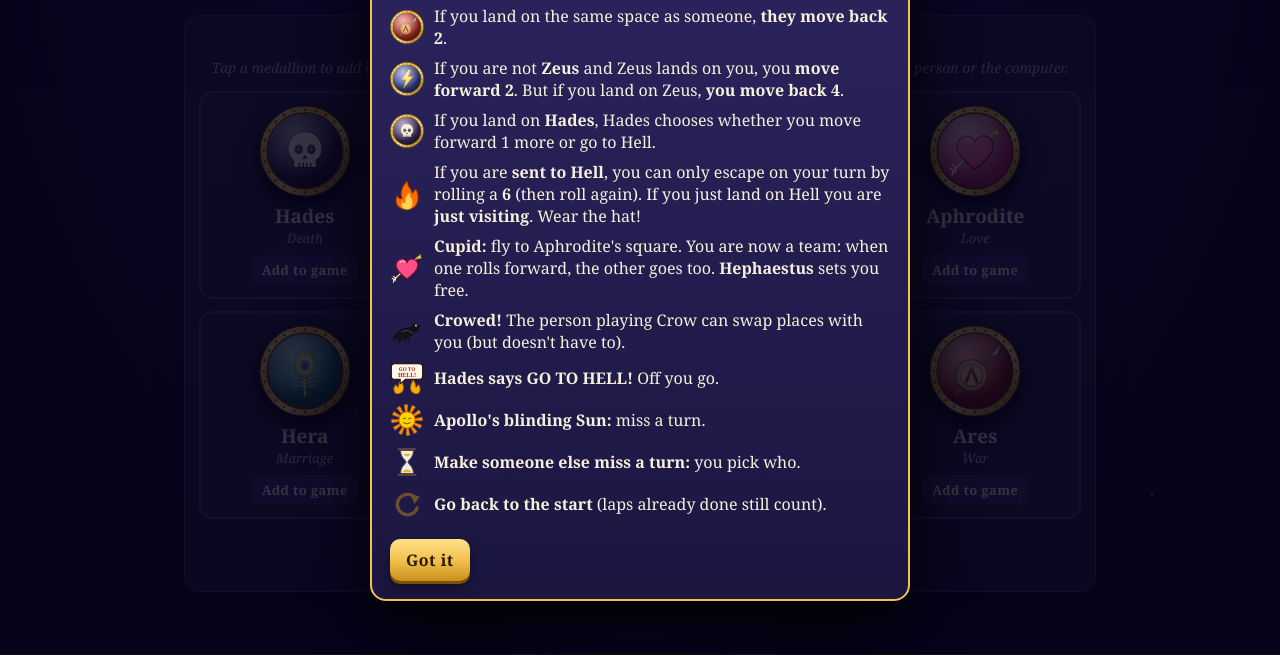
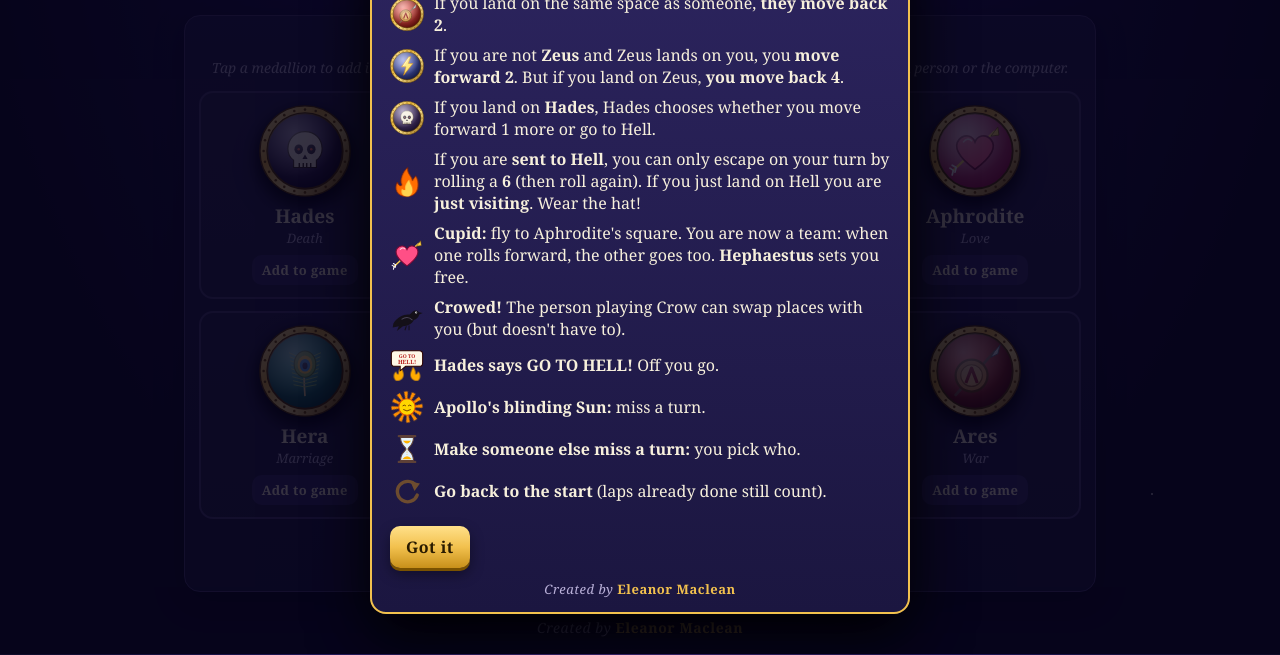
Before and after one commit to djgm1/game-race-around-olympia, a plain HTML site: page index.html in a window 1280 px wide. Both pictures are taken after a click on the button "Read the rules". Shown: the part 146-801 px from the top of the page. Drawn offline with Linux system fonts and the light colour scheme.

Commit message:
Add files via upload

```diff
--- a/index.html
+++ b/index.html
@@ -135,6 +135,9 @@ button.ghost{background:#ffffff10;color:var(--ink);border:1px solid var(--line);
 .win svg.medal{width:150px;height:150px;animation:bob 1s ease-in-out infinite}
 .confetti{position:fixed;top:-20px;width:12px;height:12px;z-index:60;animation:fall linear forwards;pointer-events:none}
 @keyframes fall{to{transform:translateY(110vh) rotate(720deg)}}
+.credit{text-align:center;color:var(--muted);font-style:italic;font-size:14px;padding:6px 10px 18px;letter-spacing:.04em}
+.credit b{color:var(--gold);font-style:normal}
+.mbox .credit{padding:12px 0 0;font-size:13px}
 </style>
 </head>
 <body>
@@ -192,11 +195,13 @@ button.ghost{background:#ffffff10;color:var(--ink);border:1px solid var(--line);
   </div>
 </section>
 
+<footer class="credit">Created by <b>Eleanor Maclean</b></footer>
 <div class="flash" id="flash"></div>
 <div class="modal hidden" id="modal"><div class="mbox" id="mbox"></div></div>
 
 <script>
 (()=>{
+const CREDIT='<div class="credit">Created by <b>Eleanor Maclean</b></div>';
 /* ================= ART ================= */
 const ICON={
  hades:`<path d="M50 16c-18 0-30 13-30 30 0 9 4 16 10 20v13h40V66c6-4 10-11 10-20 0-17-12-30-30-30z" fill="#f3ead8" stroke="#2a1d10" stroke-width="2"/><ellipse cx="39" cy="47" rx="7.5" ry="8.5" fill="#1b1020"/><ellipse cx="61" cy="47" rx="7.5" ry="8.5" fill="#1b1020"/><circle cx="39" cy="47" r="2.2" fill="#ff5a36"/><circle cx="61" cy="47" r="2.2" fill="#ff5a36"/><path d="M50 56l-4.5 8h9z" fill="#1b1020"/><path d="M40 79v-8M47 79v-8M53 79v-8M60 79v-8" stroke="#2a1d10" stroke-width="2.5"/>`,
@@ -424,7 +429,7 @@ function checkWin(prefer){
   const w=P.filter(p=>p.laps>=LAPS); if(!w.length) return false;
   const winner=w.includes(prefer)?prefer:w[0]; over=true; waitingHuman=false; render();
   log(`🏆 ${nm(winner)} has raced round Olympus three times and WINS!`); SFX.win(); flash('white');
-  const box=$('mbox'); box.innerHTML=`<div class="win">${medal(winner.god)}<h3>${winner.name} wins!</h3><p>Three times round Olympus. Glory to ${winner.name}!</p><div class="opts"><button id="againBtn">Play again with the same gods</button><button class="ghost" id="setupBtn">Choose different gods</button></div></div>`;
+  const box=$('mbox'); box.innerHTML=`<div class="win">${medal(winner.god)}<h3>${winner.name} wins!</h3><p>Three times round Olympus. Glory to ${winner.name}!</p><div class="opts"><button id="againBtn">Play again with the same gods</button><button class="ghost" id="setupBtn">Choose different gods</button></div>${CREDIT}</div>`;
   $('modal').classList.remove('hidden');
   $('againBtn').addEventListener('click',()=>{closeModal();startGame();});
   $('setupBtn').addEventListener('click',()=>{closeModal();P=[];$('game').classList.add('hidden');$('setup').classList.remove('hidden');});
@@ -459,7 +464,7 @@ function showRules(){
    <li>${ic('makemiss')}<span><b>Make someone else miss a turn:</b> you pick who.</span></li>
    <li>${ic('backstart')}<span><b>Go back to the start</b> (laps already done still count).</span></li>
   </ul></div>`;
-  const b=document.createElement('button'); b.textContent='Got it'; b.style.marginTop='10px'; b.addEventListener('click',()=>{SFX.click();closeModal();}); box.appendChild(b);
+  const b=document.createElement('button'); b.textContent='Got it'; b.style.marginTop='10px'; b.addEventListener('click',()=>{SFX.click();closeModal();}); box.appendChild(b); box.insertAdjacentHTML('beforeend',CREDIT);
   $('modal').classList.remove('hidden');
 }
 
```
